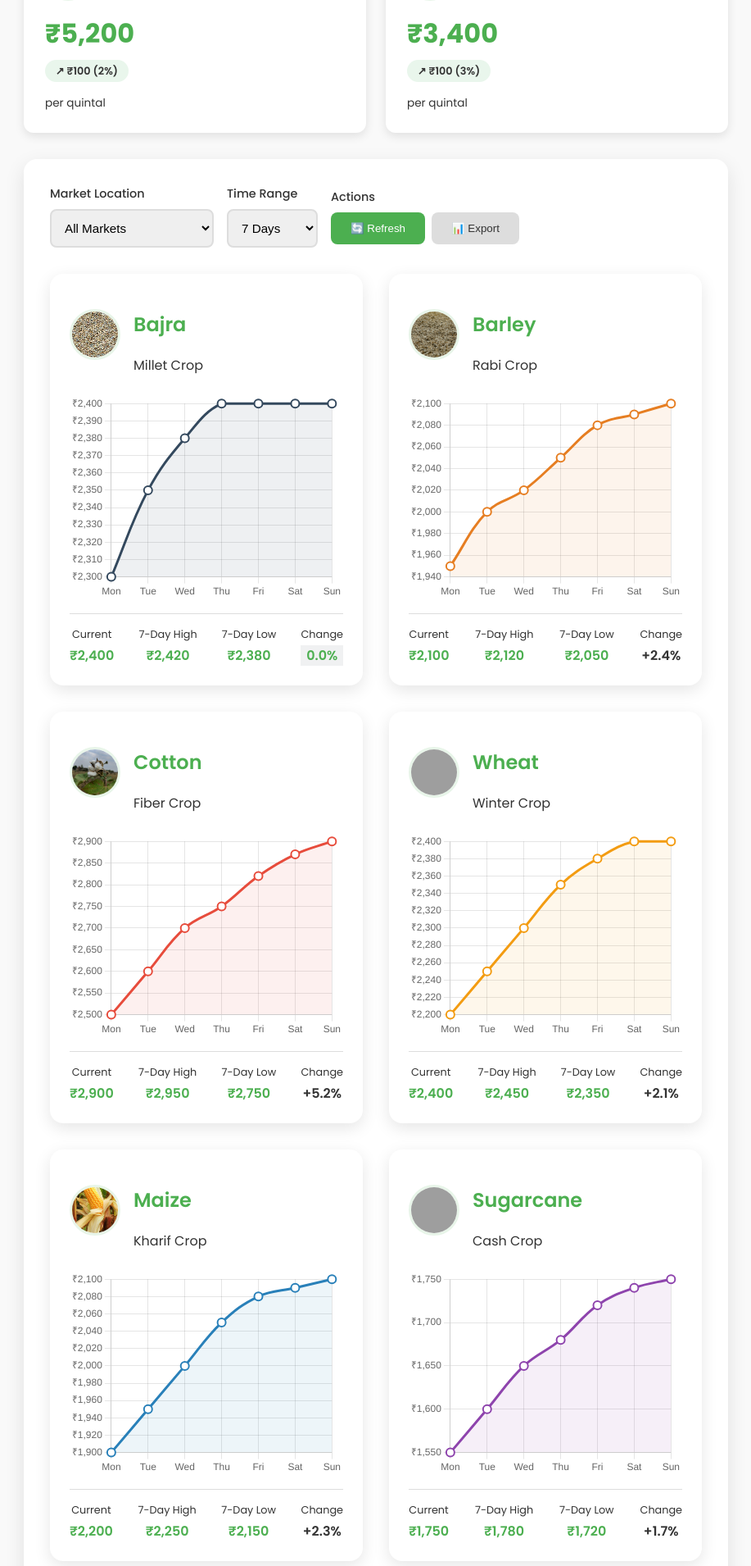
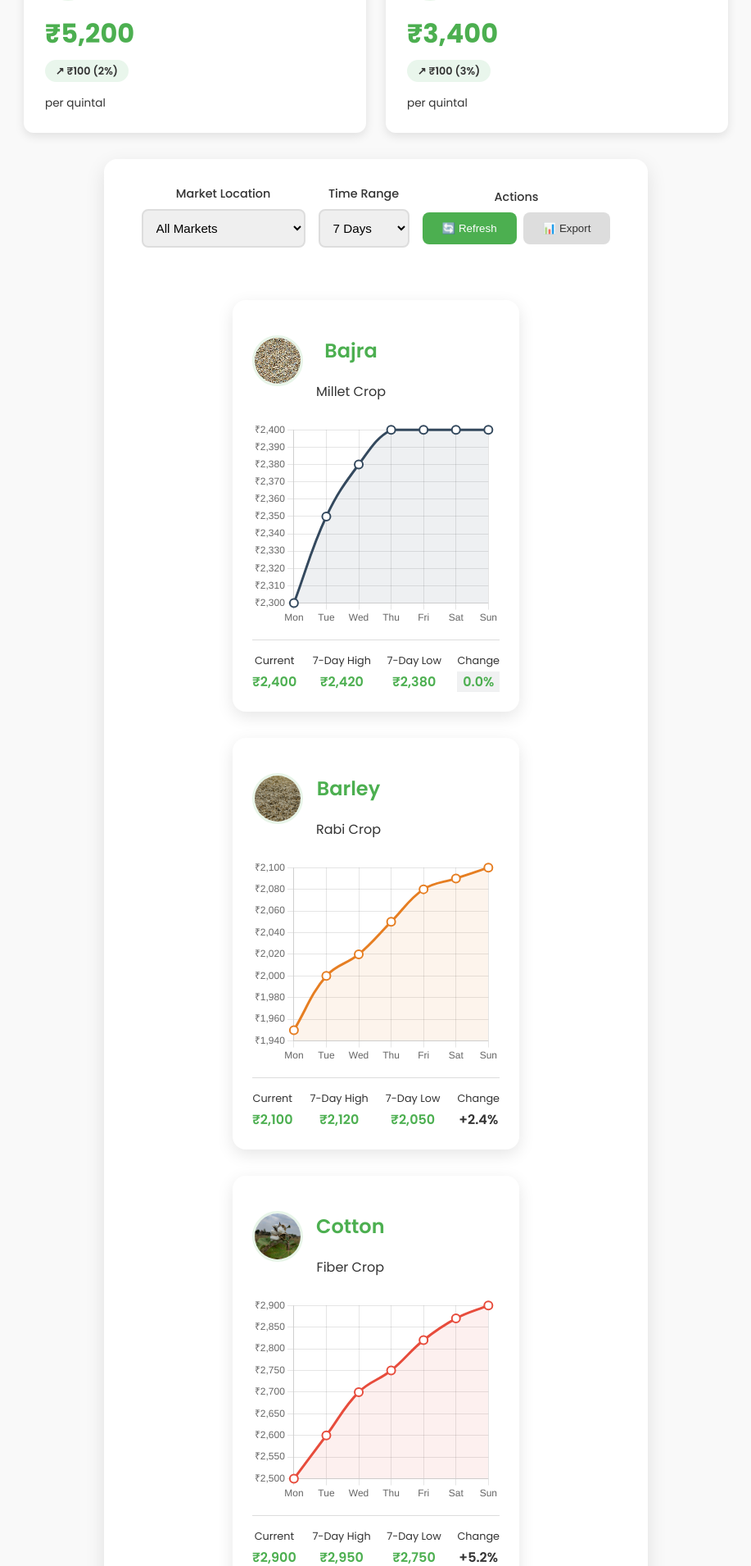
Before and after one commit to TarePradnyan/SIH2025_Soil2Software, a Flask app: page /market in a window 1280 px wide. Shown: the part 1447-3357 px from the top of the page at 82% size, without its empty margins (181-1098 px from the left). Run offline with Flask 3, Linux system fonts and the light colour scheme; grey boxes are pictures that could not be loaded.

Commit message:
CENTER PRICE COMTAINER

```diff
--- a/web_container/static/css/market.css
+++ b/web_container/static/css/market.css
@@ -3,7 +3,13 @@
             padding: 2rem;
             border-radius: 16px;
             box-shadow: 0 8px 24px rgba(0, 0, 0, 0.1);
-            margin-bottom: 2rem;
+            margin: 2rem auto;        /* centers the box itself horizontally */
+            max-width: 600px;         /* optional: keeps it from stretching too wide */
+
+            display: flex;            /* makes it a flex container */
+            flex-direction: column;   /* stack elements vertically */
+            align-items: center;      /* center children horizontally */
+            text-align: center;       /* center text inside children */
         }
 
         /* Market Summary Cards */
```
